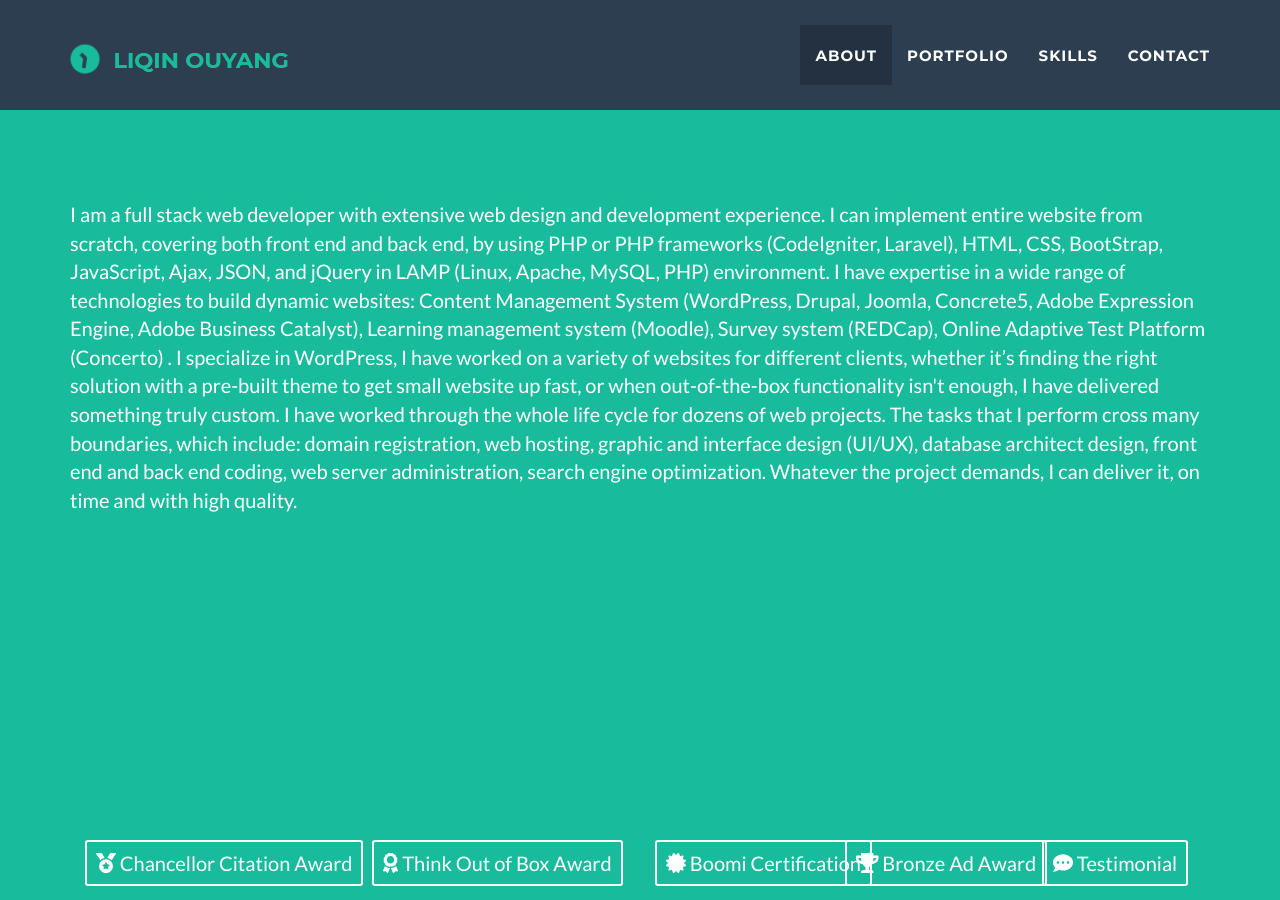
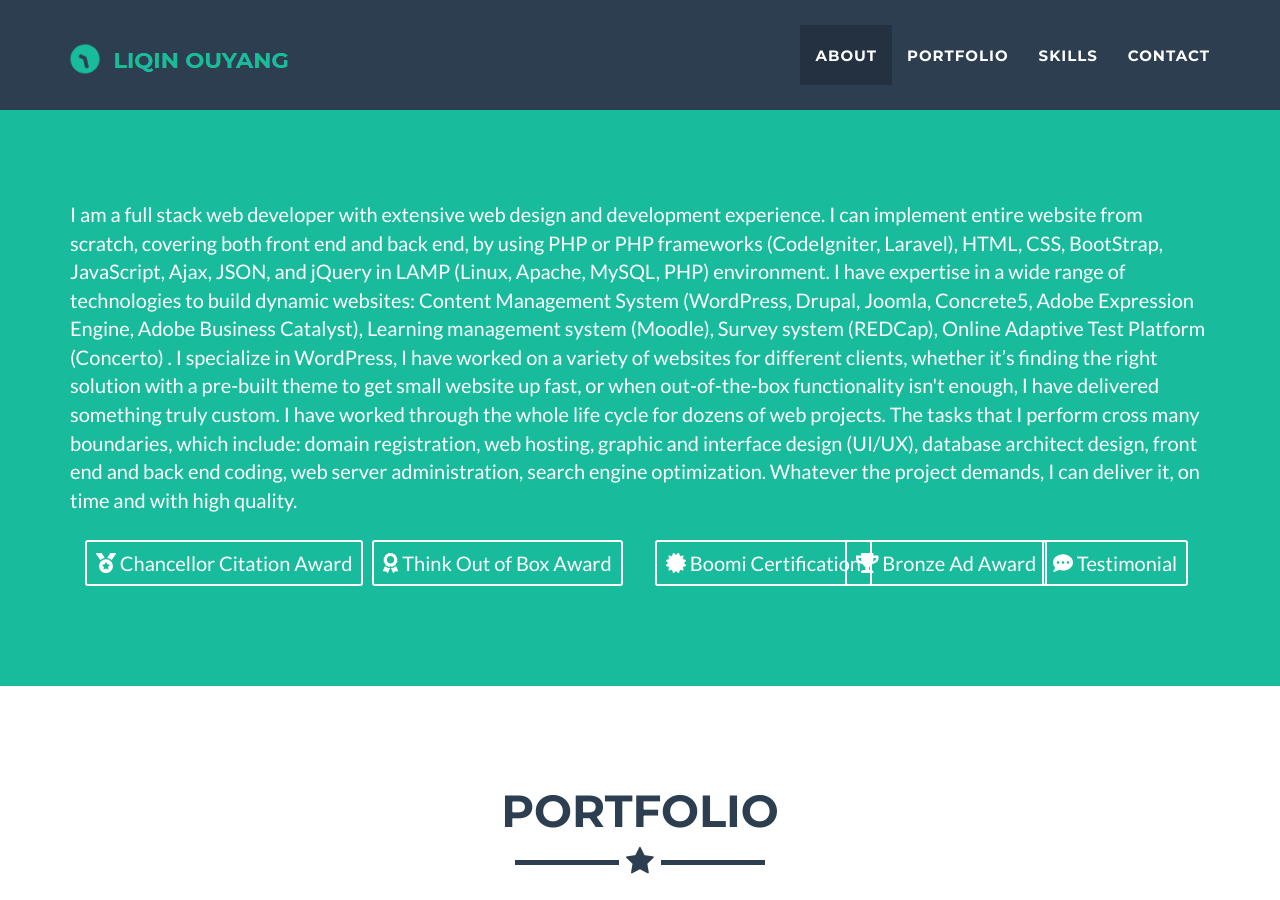
Before and after one commit to hbxtoylq/hbxtoylq.github.io, a Jekyll site: the page built from index.html, in a window 1280 px wide and 900 px high. Built offline with Jekyll 4.4.1, drawn with Linux system fonts in a browser that asks for light colours; nearby versions of some CDN libraries.

Commit message:
Update header.html

```diff
--- a/_includes/header.html
+++ b/_includes/header.html
@@ -16,9 +16,8 @@
 					Whatever the project demands, I can deliver it, on time and with high quality.</p>
 		</div>
 		   </div>
-		 </div>
 
-	    <div class="container"> <div class="row"><div class="col-sm-12">
+		 <div class="row"><div class="col-sm-12">
                          <div class="col-sm-3 text-center">
                                 <a href="img/reward/award2.png" class="btn btn-sm btn-outline" target="_blank">
                                  <i class="fas fa-medal"></i> Chancellor Citation Award </a>
@@ -41,6 +40,10 @@
                                  <i class="fas fa-comment-dots"></i> Testimonial</a>
                         </div>
 			  </div>
-                       </div>
+
 </div>
+
+		 </div>
+
+
     </header>
```
